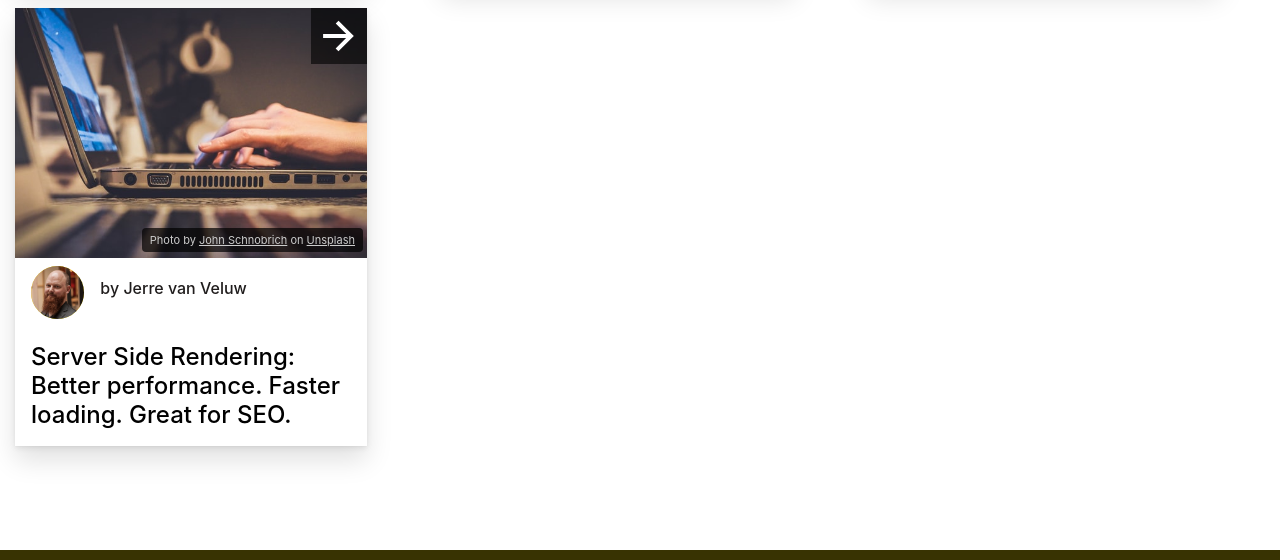
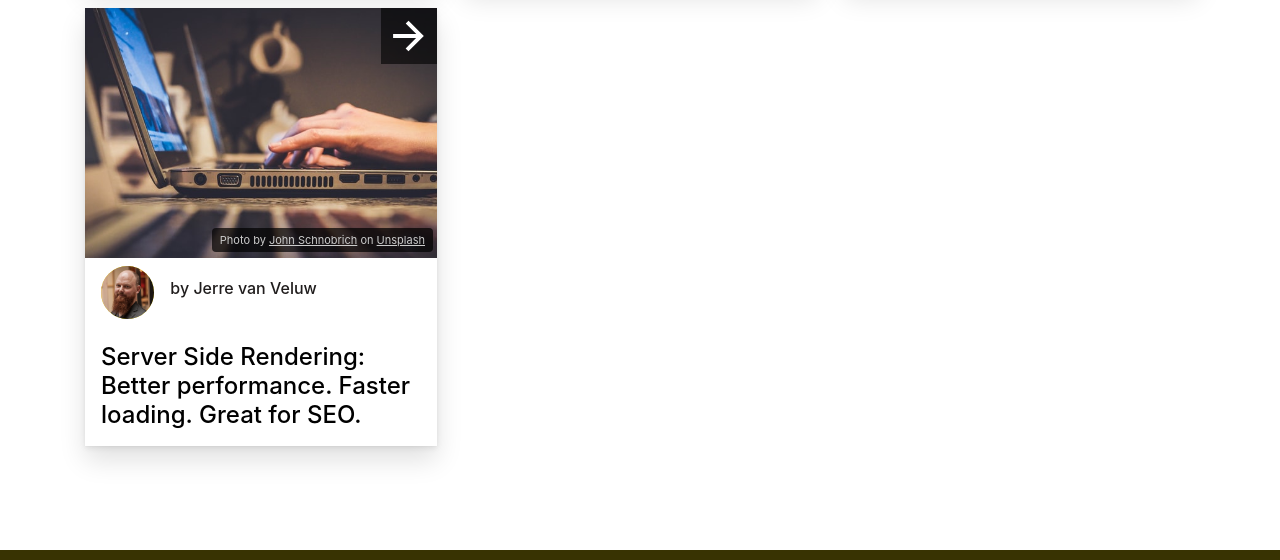
Before and after one commit to tkgroot/flock-community-website, a Gatsby site: page / in a window 1280 px wide. Shown: the part 4781-5341 px from the top of the page. Built offline with nearby package versions, Linux system fonts and the light colour scheme; Gatsby itself is replaced by a stand-in of ours.

Commit message:
feat(style): wrap showcases in container
Signed-off-by: Tobias Kuppens Groot <tkuppensgroo@uos.de>

```diff
--- a/src/pages/index.js
+++ b/src/pages/index.js
@@ -103,7 +103,7 @@ const IndexPage = ({ data }) => {
             />
           </div>
         </section>
-        <section>
+        <section className="container">
           <div className="row">
             <header className="col-12">
               <a href="#showcases" name="showcases">
```
